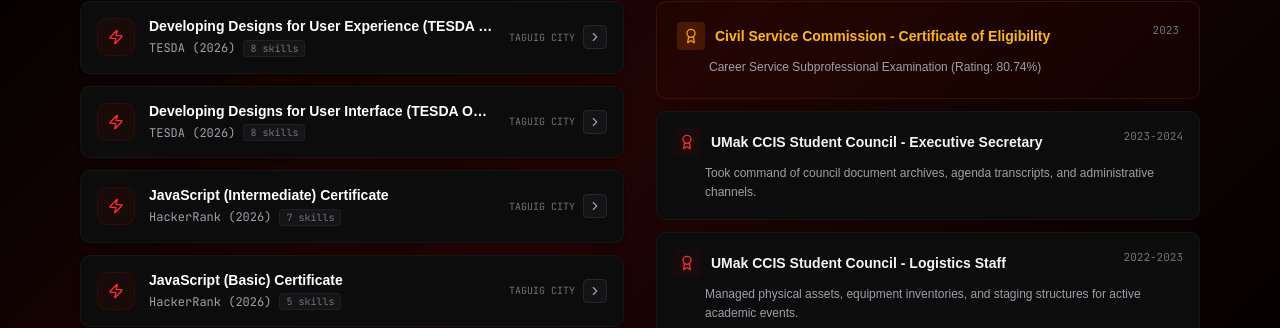
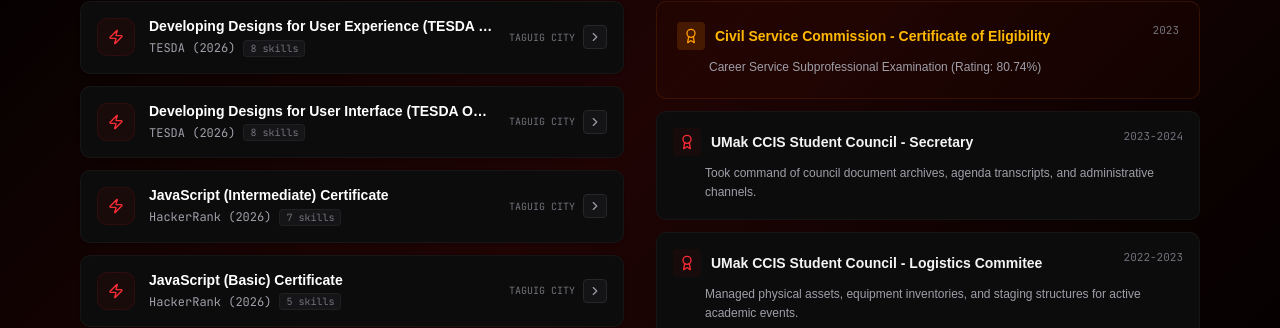
Before and after one commit to crimsonshiii/jnfb-crimson-com-v2-official, a React (Vite) app: page / in a window 1280 px wide. Shown: the part 4976-5304 px from the top of the page. Built offline with nearby package versions, Linux system fonts and the light colour scheme.

Commit message:
refactor(data): update organizational role titles
Standardize titles for CCIS Student Council positions for accuracy.

```diff
--- a/src/data.ts
+++ b/src/data.ts
@@ -323,14 +323,14 @@
   {
     id: "umak-sc-secretary",
     category: "organizational",
-    title: "UMak CCIS Student Council - Executive Secretary",
+    title: "UMak CCIS Student Council - Secretary",
     subtitle: "Took command of council document archives, agenda transcripts, and administrative channels.",
     year: "2023-2024"
   },
   {
     id: "umak-sc-logistics",
     category: "organizational",
-    title: "UMak CCIS Student Council - Logistics Staff",
+    title: "UMak CCIS Student Council - Logistics Commitee",
     subtitle: "Managed physical assets, equipment inventories, and staging structures for active academic events.",
     year: "2022-2023"
   },
```
